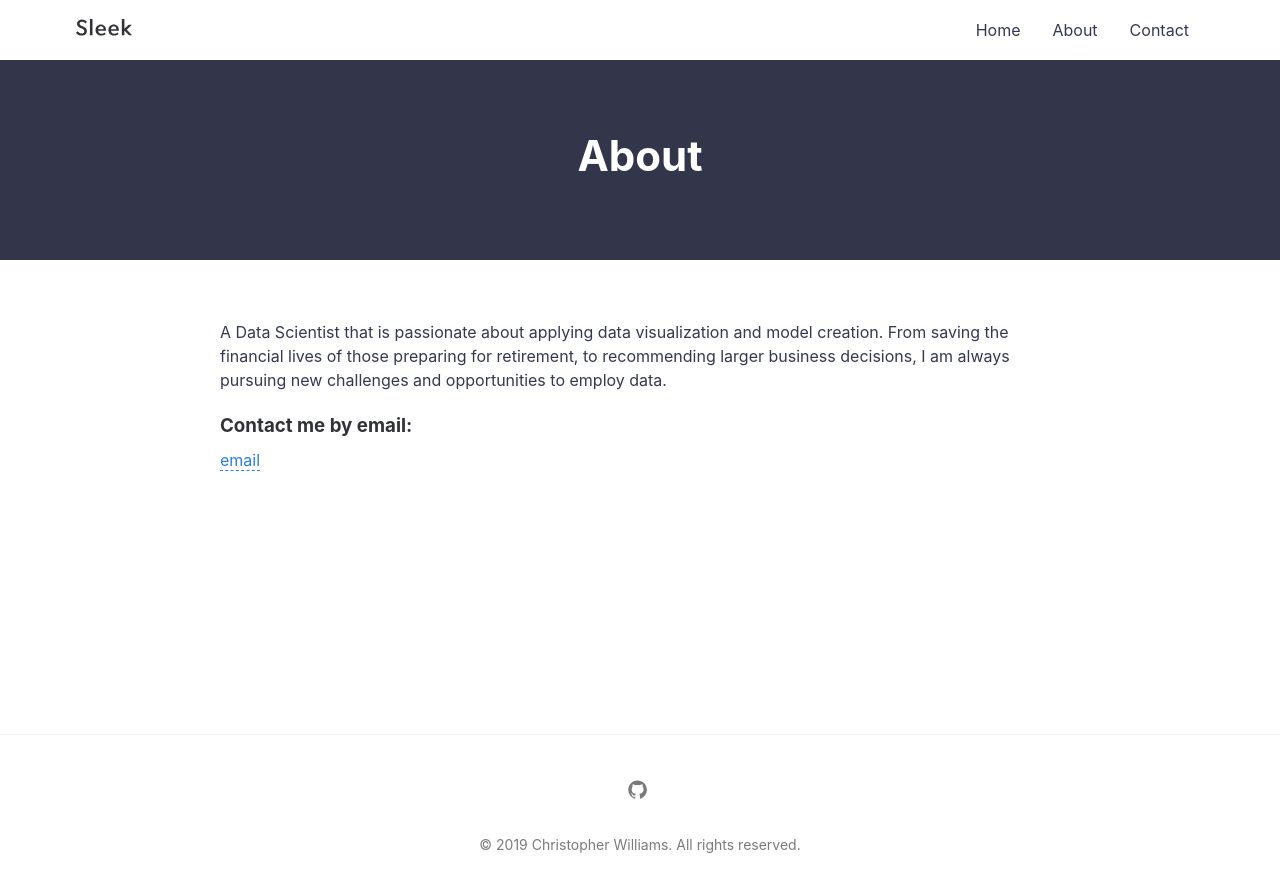
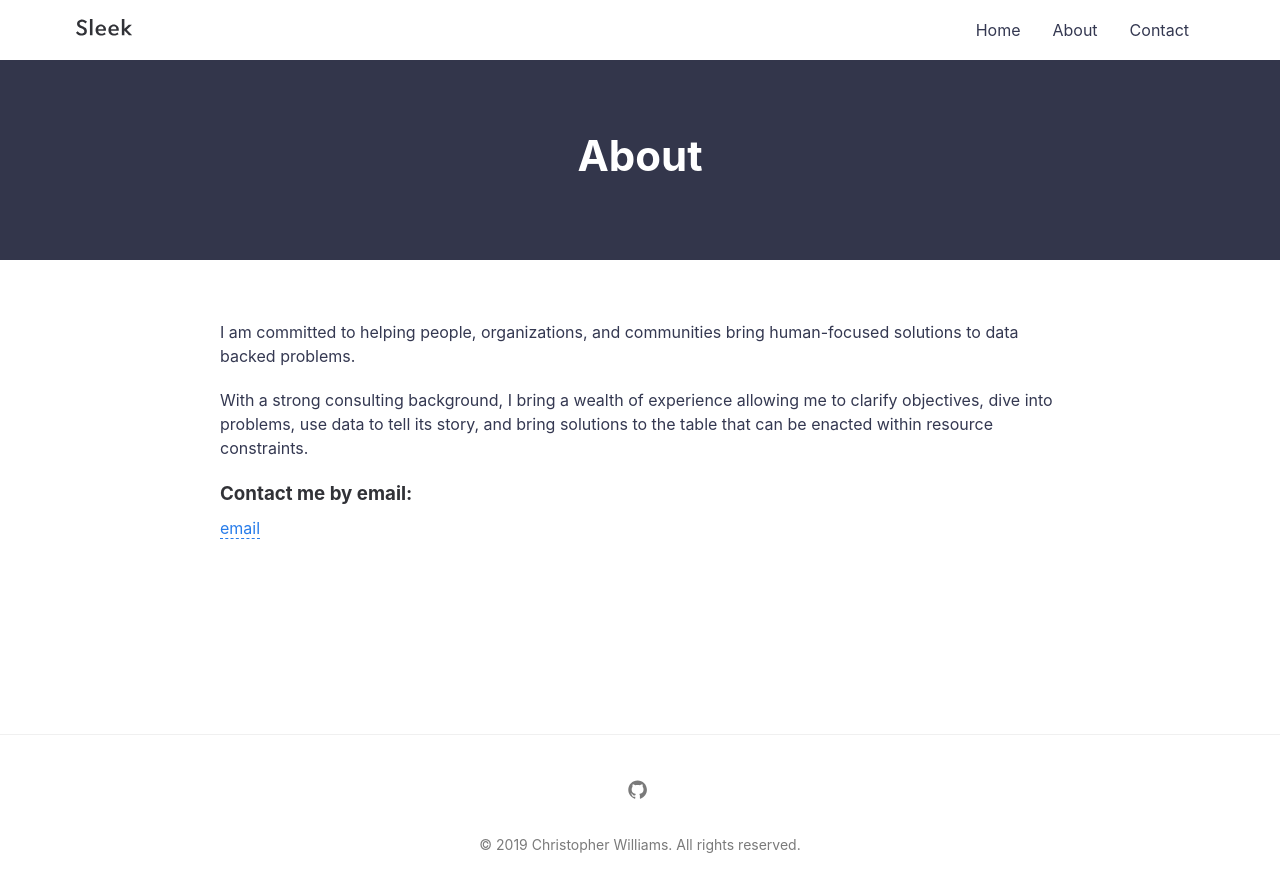
Before and after one commit to cdubbs512/cdubbs512.github.io, a Jekyll site: the page built from about.md, in a window 1280 px wide. Shown: the top 892 px of the page. Built offline with Jekyll 4.4.1, drawn with Linux system fonts in a browser that asks for light colours.

Commit message:
Update about.md

```diff
--- a/about.md
+++ b/about.md
@@ -4,8 +4,10 @@ title: About
 permalink: /about/
 ---
 
-A Data Scientist that is passionate about applying data visualization and model creation. From saving the financial lives of those preparing for retirement, to recommending larger business decisions, I am always pursuing new challenges and opportunities to employ data.
+I am committed to helping people, organizations, and communities bring human-focused solutions to data backed problems.
+
+With a strong consulting background, I bring a wealth of experience allowing me to clarify objectives, dive into problems, use data to tell its story, and bring solutions to the table that can be enacted within resource constraints.
 
 ### Contact me by email:
 
-[email](alexjwin@gmail.com)
+[email](christopher@christopherwilliams.us)
```
